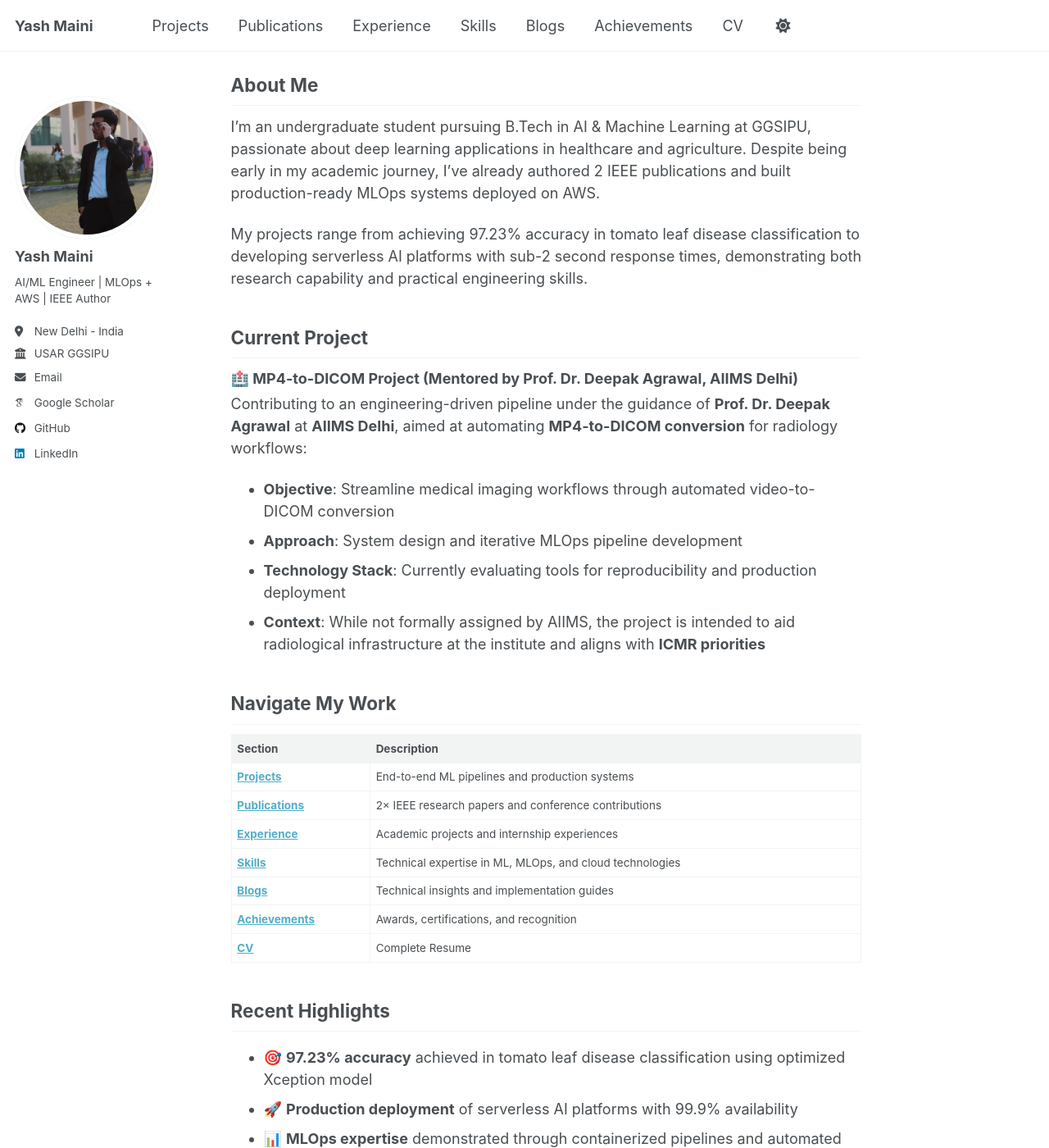
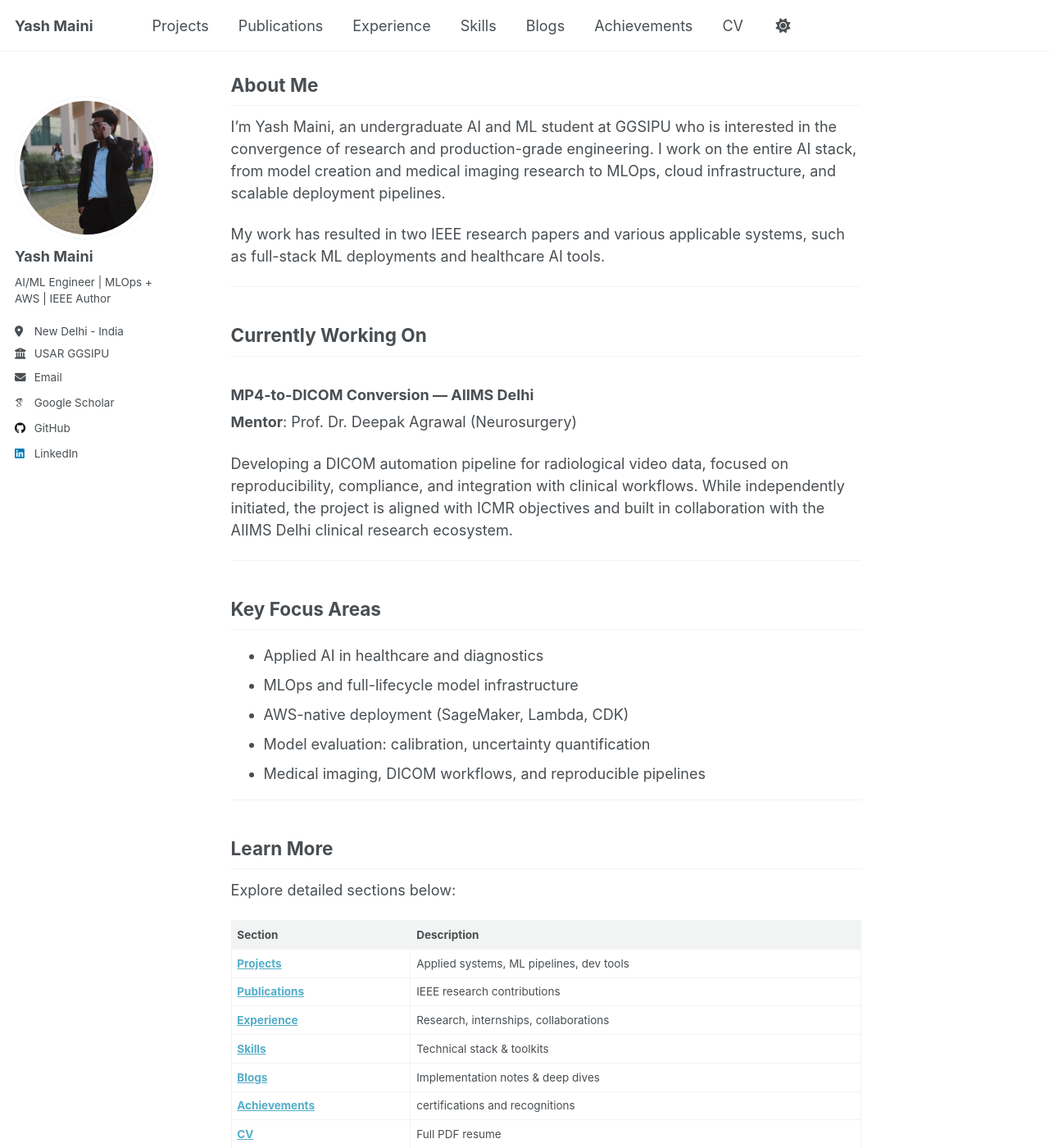
Before and after one commit to Yashmaini30/Yashmaini30.github.io, a Jekyll site: the page built from _pages/about.md, in a window 1280 px wide and 1400 px high. Shown: the whole window at 82% size. Built offline with Jekyll 4.4.1, drawn with Linux system fonts in a browser that asks for light colours; some web fonts are replaced; a script that is not in the unit is left out; some of the changed text lies outside the part shown.

Commit message:
updated about section

```diff
--- a/_pages/about.md
+++ b/_pages/about.md
@@ -17,48 +17,55 @@ header:
   margin-top: -3rem !important;
 }
 </style>
+
 ## About Me
 
-I'm an undergraduate student pursuing B.Tech in AI & Machine Learning at GGSIPU, passionate about deep learning applications in healthcare and agriculture. Despite being early in my academic journey, I've already authored 2 IEEE publications and built production-ready MLOps systems deployed on AWS.
+I'm Yash Maini, an undergraduate AI and ML student at GGSIPU who is interested in the convergence of research and production-grade engineering. I work on the entire AI stack, from model creation and medical imaging research to MLOps, cloud infrastructure, and scalable deployment pipelines.
 
-My projects range from achieving 97.23% accuracy in tomato leaf disease classification to developing serverless AI platforms with sub-2 second response times, demonstrating both research capability and practical engineering skills.
+My work has resulted in two IEEE research papers and various applicable systems, such as full-stack ML deployments and healthcare AI tools.
 
-## Current Project
+---
 
-<p style="margin-bottom: 0.2rem;"><strong>🏥 MP4-to-DICOM Project (Mentored by Prof. Dr. Deepak Agrawal, AIIMS Delhi)</strong></p>
-<p>Contributing to an engineering-driven pipeline under the guidance of <strong>Prof. Dr. Deepak Agrawal</strong> at <strong>AIIMS Delhi</strong>, aimed at automating <strong>MP4-to-DICOM conversion</strong> for radiology workflows:</p>
+## Currently Working On
 
-- **Objective**: Streamline medical imaging workflows through automated video-to-DICOM conversion
-- **Approach**: System design and iterative MLOps pipeline development
-- **Technology Stack**: Currently evaluating tools for reproducibility and production deployment
-- **Context**: While not formally assigned by AIIMS, the project is intended to aid radiological infrastructure at the institute and aligns with **ICMR priorities**
+### MP4-to-DICOM Conversion — AIIMS Delhi
+**Mentor**: Prof. Dr. Deepak Agrawal (Neurosurgery)
 
-## Navigate My Work
+Developing a DICOM automation pipeline for radiological video data, focused on reproducibility, compliance, and integration with clinical workflows. While independently initiated, the project is aligned with ICMR objectives and built in collaboration with the AIIMS Delhi clinical research ecosystem.
+
+---
+
+## Key Focus Areas
+
+- Applied AI in healthcare and diagnostics
+- MLOps and full-lifecycle model infrastructure
+- AWS-native deployment (SageMaker, Lambda, CDK)
+- Model evaluation: calibration, uncertainty quantification
+- Medical imaging, DICOM workflows, and reproducible pipelines
+
+---
+
+## Learn More
+
+Explore detailed sections below:
 
 | Section | Description |
 |---------|-------------|
-| **[Projects](/projects/)** | End-to-end ML pipelines and production systems |
-| **[Publications](/publications/)** | 2× IEEE research papers and conference contributions |
-| **[Experience](/experience/)** | Academic projects and internship experiences |
-| **[Skills](/skills/)** | Technical expertise in ML, MLOps, and cloud technologies |
-| **[Blogs](/blogs/)** | Technical insights and implementation guides |
-| **[Achievements](/achievements/)** | Awards, certifications, and recognition |
-| **[CV](/cv/)** | Complete Resume |
+| [**Projects**](/projects/) | Applied systems, ML pipelines, dev tools |
+| [**Publications**](/publications/) | IEEE research contributions |
+| [**Experience**](/experience/) | Research, internships, collaborations |
+| [**Skills**](/skills/) | Technical stack & toolkits |
+| [**Blogs**](/blogs/) | Implementation notes & deep dives |
+| [**Achievements**](/achievements/) | certifications and recognitions |
+| [**CV**](/cv/) | Full PDF resume |
 
-## Recent Highlights
+---
 
-- 🎯 **97.23% accuracy** achieved in tomato leaf disease classification using optimized Xception model
-- 🚀 **Production deployment** of serverless AI platforms with 99.9% availability
-- 📊 **MLOps expertise** demonstrated through containerized pipelines and automated CI/CD workflows
-- 🔬 **Research leadership** in medical imaging calibration and uncertainty quantification
+## Contact
 
-## Let's Connect
+For collaborations, internships, or project discussions:
+📧 [mainiyash2@gmail.com](mailto:mainiyash2@gmail.com)
+🔗 [LinkedIn](https://www.linkedin.com/in/yash-maini-369869198)
+💻 [GitHub](https://github.com/Yashmaini30)
 
-Ready to collaborate on cutting-edge AI research or discuss MLOps strategies?
-
-- 🔗 **[GitHub](https://github.com/Yashmaini30)** - Explore my open-source contributions
-- 📱 **[LinkedIn](https://www.linkedin.com/in/yash-maini-369869198)** - Professional network and updates
-- 🧠 **[LeetCode](https://leetcode.com/u/yashmaini/)** - Problem-solving journey and algorithms
-- 📧 **[Email](mailto:mainiyash2@gmail.com)** - Direct communication for opportunities
-
-*"Building the future of AI through rigorous research and robust engineering"*
+---
```
